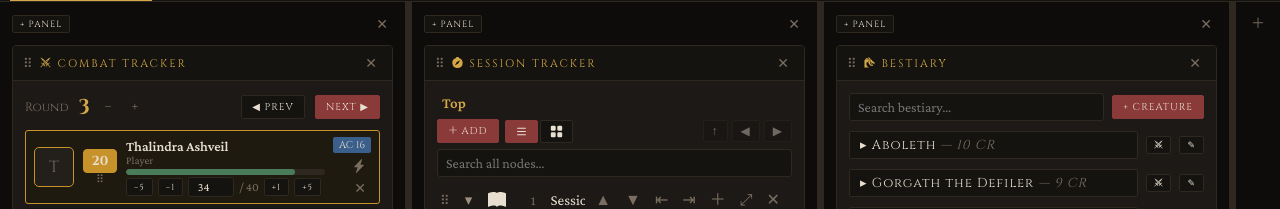
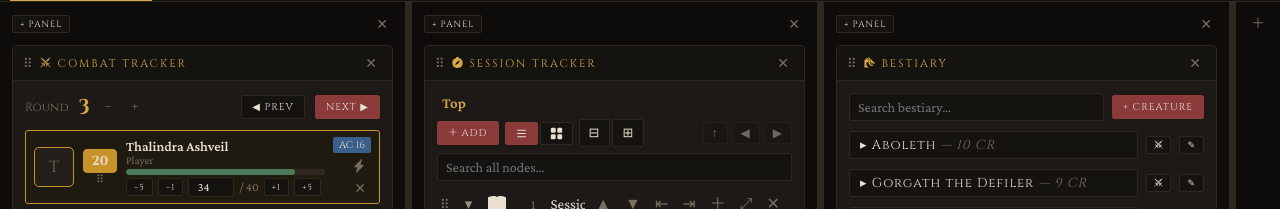
Before and after one commit to sinantplgl/dmscreen, a React (Vite) app: page / in a window 1280 px wide. Shown: the part 79-288 px from the top of the page. Built offline with nearby package versions, Linux system fonts and the light colour scheme.

Commit message:
Session Tracker: collapse all / expand all in tree view
Add Collapse-all and Expand-all buttons to the tree-view toolbar.
Collapse-all marks every node that has children as collapsed; expand-
all clears the collapsed map. Both write the panel's collapsed config.

```diff
--- a/src/panels/SessionTracker/SessionTracker.tsx
+++ b/src/panels/SessionTracker/SessionTracker.tsx
@@ -41,6 +41,12 @@ export function SessionTracker({
   const toggleCollapsed = (id: string) =>
     onConfig({ collapsed: { ...collapsed, [id]: !collapsed[id] } })
   const expand = (id: string) => onConfig({ collapsed: { ...collapsed, [id]: false } })
+  const collapseAll = () => {
+    const next: Record<string, boolean> = {}
+    for (const n of nodes) if (n.parentId) next[n.parentId] = true
+    onConfig({ collapsed: next })
+  }
+  const expandAll = () => onConfig({ collapsed: {} })
 
   const view = (config?.view as 'tree' | 'board') ?? 'tree'
   const boardCols = (config?.boardCols as number) ?? 12
@@ -148,6 +154,16 @@ export function SessionTracker({
               <GridIcon />
             </button>
           </span>
+          {view === 'tree' && (
+            <span className="view-toggle">
+              <button className="btn" title="Collapse all" onClick={collapseAll}>
+                ⊟
+              </button>
+              <button className="btn" title="Expand all" onClick={expandAll}>
+                ⊞
+              </button>
+            </span>
+          )}
           {view === 'board' && (
             <BoardOptionsMenu
               children={optionRoots}
```
